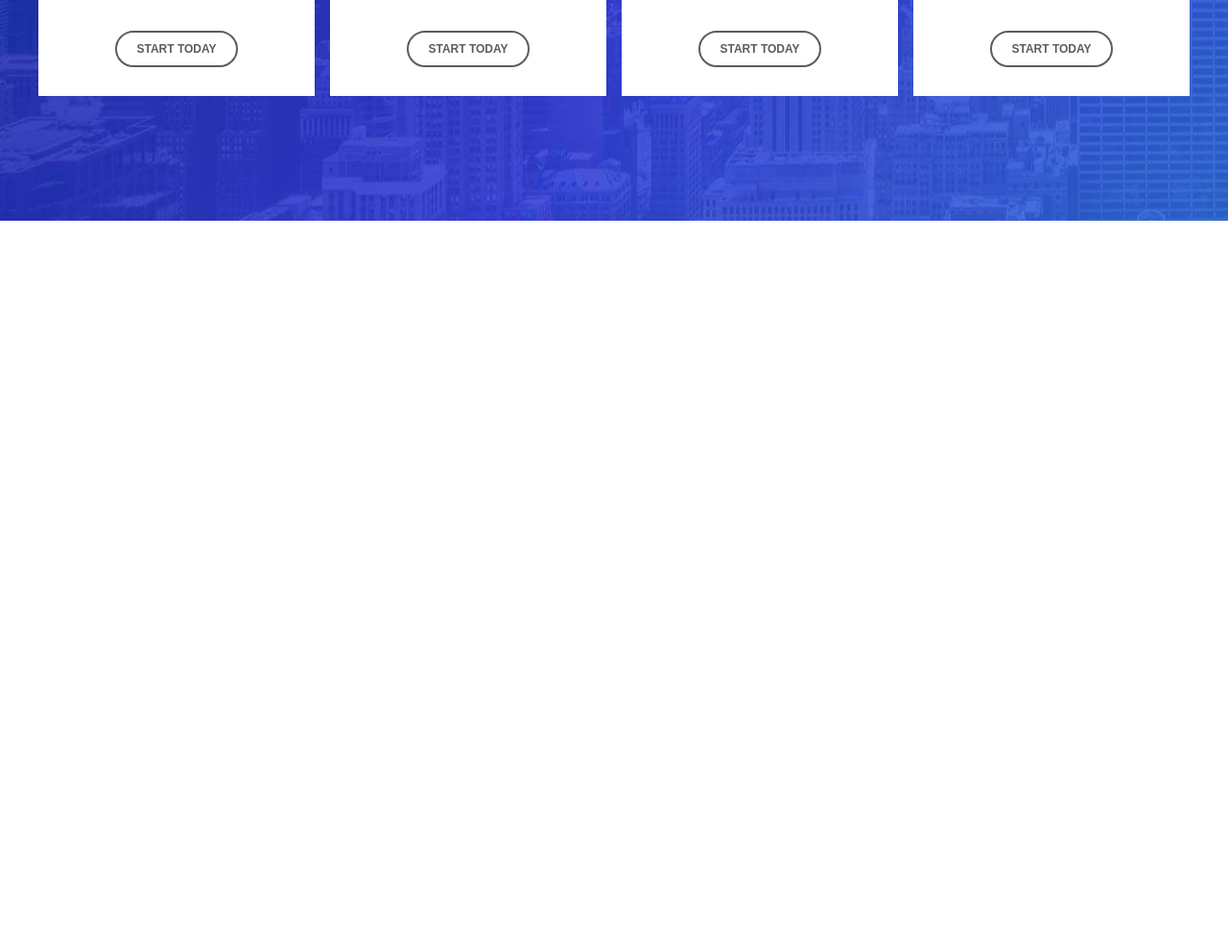
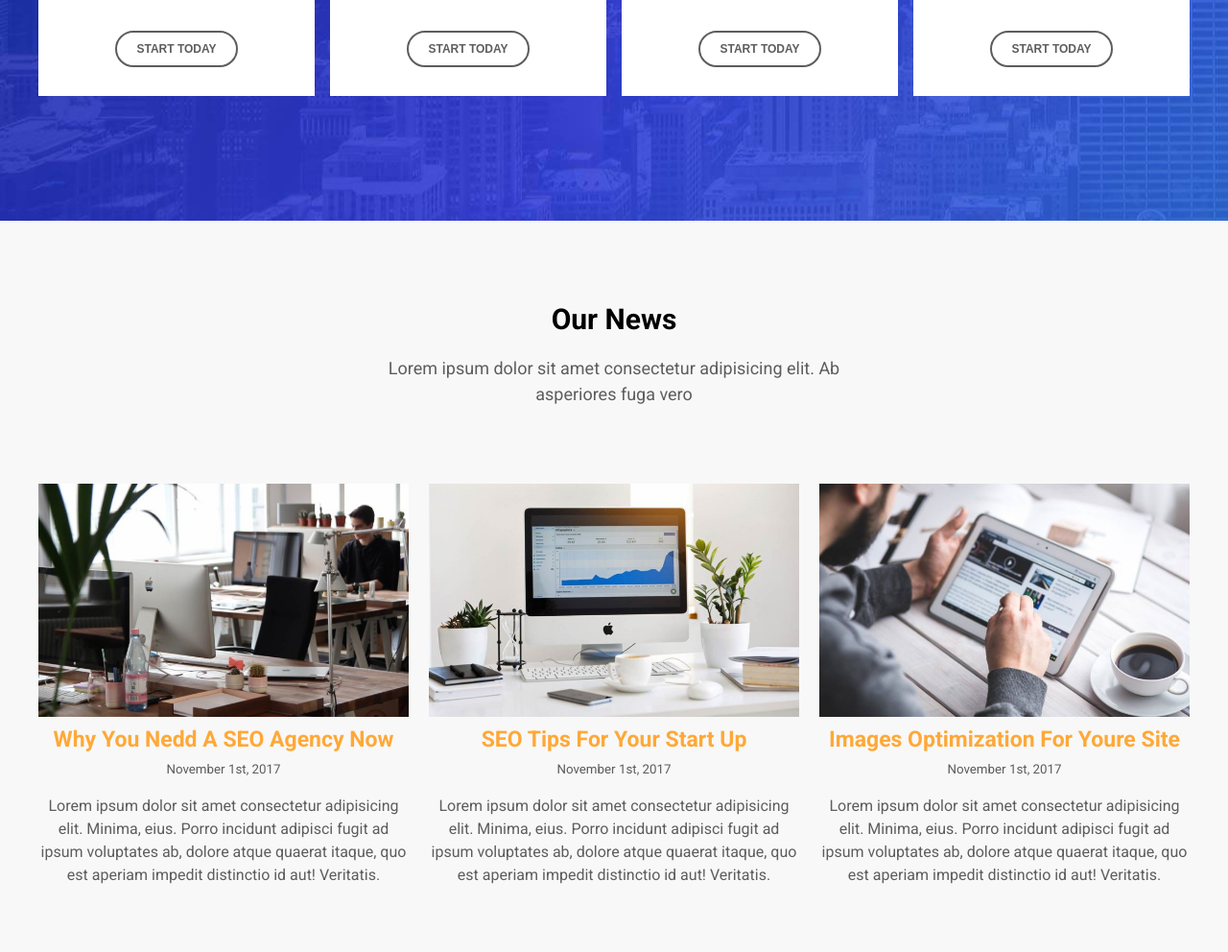
Before and after one commit to GabrieleCorti/proj-html-vuejs, a website: page index.html in a window 1280 px wide. Shown: the part 4103-5095 px from the top of the page at 96% size. Before the commit the page ends 4333 px from the top, so only its background shows below. Drawn offline with nearby package versions, Linux system fonts and the light colour scheme.

Commit message:
sezione news completata

```diff
--- a/index.html
+++ b/index.html
@@ -139,6 +139,7 @@
                 </div>
                 <button class="btn_primary big">view our work</button>
             </section>
+            <!-- card offerte generate -->
             <section class="section-4 blue">
                 <div class="intro color_section">
                     <h2>See our top notch service</h2>
@@ -171,6 +172,43 @@
                     </div>
                 </div>
             </section>
+            <!-- sezione news statica -->
+            <section class="section-5 gray">
+                <div class="intro">
+                    <h2>our news</h2>
+                    <p>Lorem ipsum dolor sit amet consectetur adipisicing elit. Ab asperiores fuga vero</p>
+                </div>
+                <div class="card_wrap">
+                   <div class="news_card">
+                        <div class="img_wrap">
+                            <img src="images/related-service-2-700x441.jpg" alt="">
+                        </div>
+                        <h3>Why you nedd a SEO agency now</h3>
+                        <p><small>November 1st, 2017</small></p>
+                        <p>Lorem ipsum dolor sit amet consectetur adipisicing elit. Minima, eius. Porro incidunt adipisci fugit ad ipsum
+                            voluptates ab, dolore atque quaerat itaque, quo est aperiam impedit distinctio id aut! Veritatis.</p>
+                   </div>
+                    <div class="news_card">
+                        <div class="img_wrap">
+                            <img src="images/related-service-4-700x441.jpg" alt="">
+                        </div>
+                        <h3>SEO tips for your start up</h3>
+                        <p><small>November 1st, 2017</small></p>
+                        <p>Lorem ipsum dolor sit amet consectetur adipisicing elit. Minima, eius. Porro incidunt adipisci fugit ad ipsum
+                            voluptates ab, dolore atque quaerat itaque, quo est aperiam impedit distinctio id aut! Veritatis.</p>
+                    </div>
+                    <div class="news_card">
+                        <div class="img_wrap">
+                            <img src="images\blog-post-6-700x441.jpg" alt="">
+                        </div>
+                        <h3>images optimization for youre site</h3>
+                        <p><small>November 1st, 2017</small></p>
+                        <p>Lorem ipsum dolor sit amet consectetur adipisicing elit. Minima, eius. Porro incidunt adipisci fugit ad ipsum
+                            voluptates ab, dolore atque quaerat itaque, quo est aperiam impedit distinctio id aut! Veritatis.</p>
+                    </div>
+                </div>
+
+            </section>
 
         </div>
         <script src="https://cdn.jsdelivr.net/npm/vue@2.6.12/dist/vue.js"></script>
--- a/src/app.scss
+++ b/src/app.scss
@@ -8,3 +8,4 @@
 @import "partial/cardService";
 @import "partial/imgWork";
 @import "partial/cardPrice";
+@import "partial/cardNews";
--- /dev/null
+++ b/src/partial/_cardNews.scss
@@ -0,0 +1,18 @@
+.news_card {
+    text-align: center;
+    width: calc(33% - 10px);
+    h3 {
+        color: $primaryColor;
+        text-transform: capitalize;
+    }
+    p {
+        margin-bottom: 15px;
+    }
+    .img_wrap {
+        width: 100%;
+        display: inline-block;
+        img {
+            width: 100%;
+        }
+    }
+}
```
Also changed, not shown: dist/app.css.
